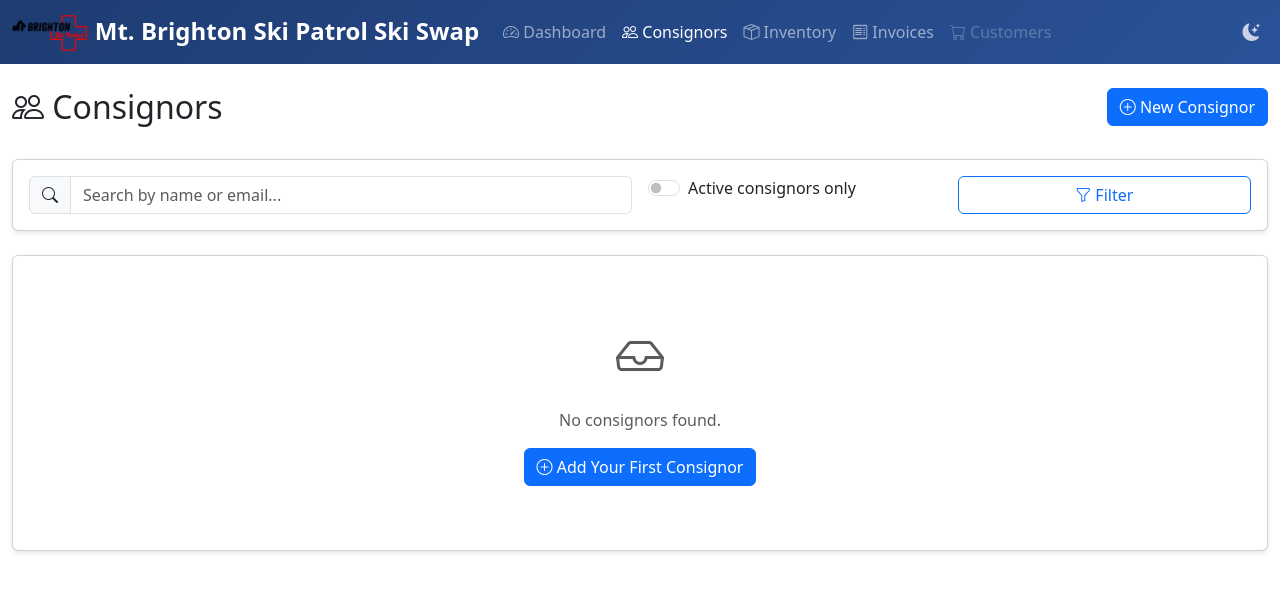
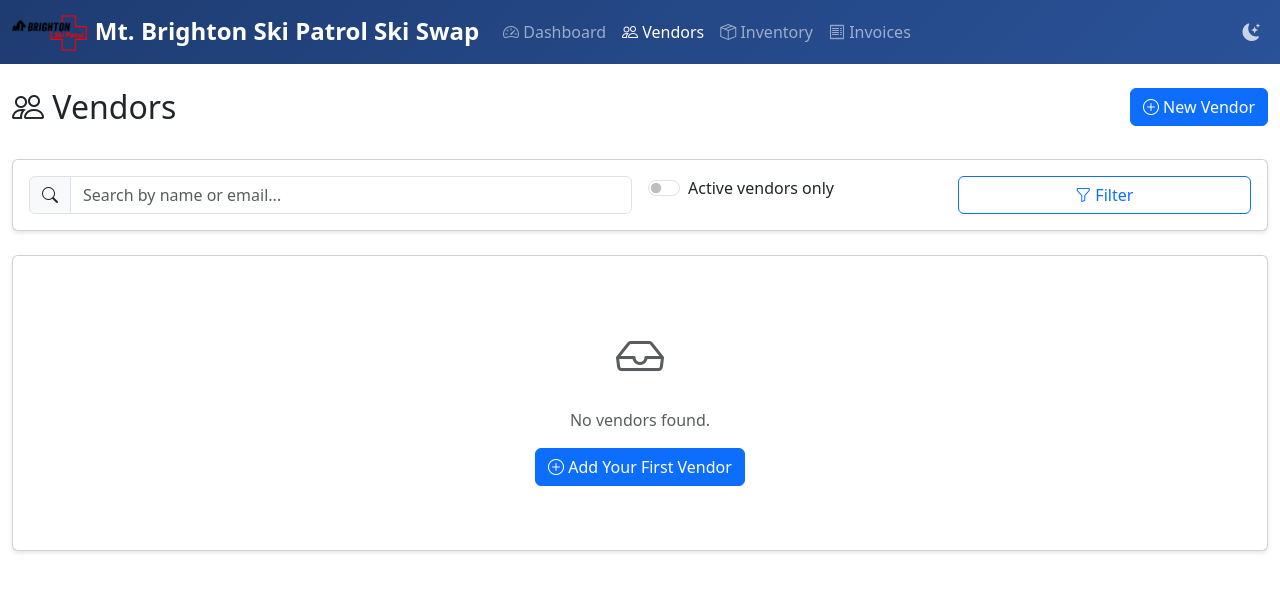
Before and after one commit to jbhenry/skisale_app, a Flask app: page /vendors in a window 1280 px wide. Shown: the top 592 px of the page. Run offline with Flask 3, Linux system fonts and the light colour scheme; some libraries are stand-ins or nearby versions.

Commit message:
UPDATE: rename Consignor → Vendor throughout UI and codebase
Replace all display text occurrences of Consignor/Consignors with
Vendor/Vendors in templates, flash messages, report headers, and comments.
No model, route, or variable names changed.

Co-Authored-By: Claude Sonnet 4.6 <noreply@anthropic.com>

```diff
--- a/app.py
+++ b/app.py
@@ -242,12 +242,12 @@ def vendor_new():
             db.session.add(vendor)
             db.session.commit()
 
-            flash(f'Consignor "{vendor.full_name}" created successfully!', 'success')
+            flash(f'Vendor "{vendor.full_name}" created successfully!', 'success')
             return redirect(url_for('vendor_view', vendor_id=vendor.id))
 
         except Exception as e:
             db.session.rollback()
-            flash(f'Error creating consignor: {str(e)}', 'error')
+            flash(f'Error creating vendor: {str(e)}', 'error')
 
     return render_template('vendor_form.html', vendor=None, action='New')
 
@@ -274,12 +274,12 @@ def vendor_edit(vendor_id):
 
             db.session.commit()
 
-            flash(f'Consignor "{vendor.full_name}" updated successfully!', 'success')
+            flash(f'Vendor "{vendor.full_name}" updated successfully!', 'success')
             return redirect(url_for('vendors_list'))
 
         except Exception as e:
             db.session.rollback()
-            flash(f'Error updating consignor: {str(e)}', 'error')
+            flash(f'Error updating vendor: {str(e)}', 'error')
 
     return render_template('vendor_form.html', vendor=vendor, action='Edit')
 
@@ -291,10 +291,10 @@ def vendor_delete(vendor_id):
     try:
         vendor.active = False
         db.session.commit()
-        flash(f'Consignor "{vendor.full_name}" deactivated successfully!', 'success')
+        flash(f'Vendor "{vendor.full_name}" deactivated successfully!', 'success')
     except Exception as e:
         db.session.rollback()
-        flash(f'Error deactivating consignor: {str(e)}', 'error')
+        flash(f'Error deactivating vendor: {str(e)}', 'error')
 
     return redirect(url_for('vendors_list',
         search=request.form.get('search', ''),
@@ -311,10 +311,10 @@ def vendor_reactivate(vendor_id):
     try:
         vendor.active = True
         db.session.commit()
-        flash(f'Consignor "{vendor.full_name}" reactivated successfully!', 'success')
+        flash(f'Vendor "{vendor.full_name}" reactivated successfully!', 'success')
     except Exception as e:
         db.session.rollback()
-        flash(f'Error reactivating consignor: {str(e)}', 'error')
+        flash(f'Error reactivating vendor: {str(e)}', 'error')
 
     return redirect(url_for('vendors_list',
         search=request.form.get('search', ''),
@@ -490,7 +490,7 @@ def vendor_checkin(vendor_id):
             if not item:
                 flash(f'SKU {sku} not found.', 'error')
             elif item.vendor_id != vendor.id:
-                flash(f'SKU {sku} belongs to a different consignor — not checked in.', 'error')
+                flash(f'SKU {sku} belongs to a different vendor — not checked in.', 'error')
             elif item.status == 'In-Stock':
                 flash(f'SKU {sku} ({item.description or item.equipment_type}) is already In-Stock.', 'warning')
             elif item.status not in CHECKIN_STATUSES:
@@ -535,7 +535,7 @@ def vendor_checkout(vendor_id):
             item_id = request.form.get('item_id', type=int)
             item = db.get_or_404(Inventory, item_id)
             if item.vendor_id != vendor.id:
-                flash(f'SKU {item.sku} belongs to a different consignor.', 'error')
+                flash(f'SKU {item.sku} belongs to a different vendor.', 'error')
             elif item.status not in ('In-Stock', 'Rejected'):
                 flash(f'SKU {item.sku} has status "{item.status}" and cannot be actioned.', 'warning')
             else:
@@ -566,7 +566,7 @@ def vendor_checkout(vendor_id):
                 if not item:
                     flash(f'SKU {sku} not found.', 'error')
                 elif item.vendor_id != vendor.id:
-                    flash(f'SKU {sku} belongs to a different consignor — not checked out.', 'error')
+                    flash(f'SKU {sku} belongs to a different vendor — not checked out.', 'error')
                 elif item.status == 'Returned to Vendor':
                     flash(f'SKU {sku} ({item.description or item.equipment_type}) has already been returned.', 'warning')
                 elif item.status not in ('In-Stock', 'Rejected'):
@@ -934,7 +934,7 @@ def admin_initialize_db():
         Inventory.query.delete()
         Vendor.query.update({'active': False})
         db.session.commit()
-        flash('Database initialized: all sales data cleared and consignors set to inactive.', 'success')
+        flash('Database initialized: all sales data cleared and vendors set to inactive.', 'success')
     except Exception as e:
         db.session.rollback()
         flash(f'Error initializing database: {str(e)}', 'error')
@@ -942,7 +942,7 @@ def admin_initialize_db():
 
 @app.route('/admin/payout-report')
 def admin_payout_report():
-    """Generate an xlsx payout report — one row per consignor with amounts owed."""
+    """Generate an xlsx payout report — one row per vendor with amounts owed."""
     # Gather per-vendor sales data from invoice lines
     vendor_data = {}
     for invoice in Invoice.query.all():
@@ -983,7 +983,7 @@ def admin_payout_report():
 
     # Header row (row 2)
     headers = [
-        'Vendor #', 'Consignor Name',
+        'Vendor #', 'Vendor Name',
         'Address', 'City', 'State', 'ZIP',
         'Items Consigned', 'Items Sold',
         'Total Sold Price', 'Commission Rate', 'Commission Withheld', 'Total Payout'
@@ -1098,7 +1098,7 @@ def _inventory_xlsx(title, status_filter, sheet_name):
     title_cell.alignment = Alignment(horizontal='center')
 
     # Header row (row 2)
-    headers = ['SKU', 'Vendor #', 'Consignor Name', 'Equipment Type', 'Description', 'Price']
+    headers = ['SKU', 'Vendor #', 'Vendor Name', 'Equipment Type', 'Description', 'Price']
     ws.append(headers)
     for col in range(1, len(headers) + 1):
         cell = ws.cell(row=2, column=col)
@@ -1315,7 +1315,7 @@ def _amount_to_words(amount):
 @app.route('/admin/print-checks')
 def admin_print_checks():
     """Generate a print-ready PDF: one check per page, top third = check,
-    middle and bottom thirds = consignor stubs."""
+    middle and bottom thirds = vendor stubs."""
     # ── Gather per-vendor payout data ────────────────────────────────────────
     vendor_sales  = {}   # vid -> total sold dollars
     vendor_items  = {}   # vid -> count of items sold
--- a/templates/base.html
+++ b/templates/base.html
@@ -92,7 +92,7 @@
                     <li class="nav-item">
                         <a class="nav-link {% if request.endpoint == 'vendors_list' %}active{% endif %}"
                            href="{{ url_for('vendors_list') }}">
-                            <i class="bi bi-people"></i> Consignors
+                            <i class="bi bi-people"></i> Vendors
                         </a>
                     </li>
                     <li class="nav-item">
@@ -106,9 +106,6 @@
                            href="{{ url_for('invoices_list') }}">
                             <i class="bi bi-receipt"></i> Invoices
                         </a>
-                    </li>
-                    <li class="nav-item">
-                        <a class="nav-link disabled" href="#"><i class="bi bi-cart"></i> Customers</a>
                     </li>
                 </ul>
                 <button id="darkModeToggle" title="Toggle dark mode">
--- a/templates/inventory_list.html
+++ b/templates/inventory_list.html
@@ -44,7 +44,7 @@
             </div>
             <div class="col-md-2">
                 <select class="form-select" name="vendor" onchange="this.form.submit()">
-                    <option value="">All Consignors</option>
+                    <option value="">All Vendors</option>
                     {% for vendor in vendors %}
                     <option value="{{ vendor.id }}" {% if vendor_filter == vendor.id|string %}selected{% endif %}>
                         #{{ vendor.id }} - {{ vendor.full_name }}
@@ -77,7 +77,7 @@
                 <thead class="table-light">
                     <tr>
                         <th>SKU</th>
-                        <th>Consignor</th>
+                        <th>Vendor</th>
                         <th>Equipment Type</th>
                         <th>Description</th>
                         <th>Price</th>
--- a/templates/inventory_view.html
+++ b/templates/inventory_view.html
@@ -57,10 +57,10 @@
             </div>
         </div>
 
-        <!-- Consignor Info Card -->
+        <!-- Vendor Info Card -->
         <div class="card mb-3">
             <div class="card-header">
-                <h5 class="mb-0"><i class="bi bi-person"></i> Consignor Information</h5>
+                <h5 class="mb-0"><i class="bi bi-person"></i> Vendor Information</h5>
             </div>
             <div class="card-body">
                 <div class="row mb-2">
@@ -87,7 +87,7 @@
                         {{ (item.vendor.commission_rate * 100) | int }}%
                         <small class="text-muted">
                             (We keep ${{ "%.2f"|format(item.price * item.vendor.commission_rate) }},
-                            Consignor gets ${{ "%.2f"|format(item.price * (1 - item.vendor.commission_rate)) }})
+                            Vendor gets ${{ "%.2f"|format(item.price * (1 - item.vendor.commission_rate)) }})
                         </small>
                     </div>
                 </div>
--- a/templates/invoice_edit.html
+++ b/templates/invoice_edit.html
@@ -109,7 +109,8 @@
                                 <label for="tax_rate" class="form-label">Sales Tax Rate (%)</label>
                                 <input type="number" class="form-control" name="tax_rate"
                                        value="{{ (invoice.tax_rate * 100)|round(2) }}"
-                                       step="0.01" min="0" max="100">
+                                       step="0.01" min="0" max="100" readonly>
+                                <small class="text-muted">Fixed rate (6%)</small>
                             </div>
 
                             <div class="mb-3">
--- a/templates/invoice_form.html
+++ b/templates/invoice_form.html
@@ -28,7 +28,8 @@
                             <input type="number" class="form-control" id="tax_rate"
                                    name="tax_rate" step="0.01" min="0" max="100"
                                    value="{{ default_tax_rate }}"
-                                   placeholder="6.00">
+                                   placeholder="6.00" readonly>
+                            <small class="text-muted">Fixed rate (6%)</small>
                         </div>
                         <div class="col-md-6">
                             <label for="payment_method" class="form-label">Payment Method</label>
--- a/templates/invoice_view.html
+++ b/templates/invoice_view.html
@@ -10,6 +10,9 @@
             <div class="d-flex gap-2">
                 <a href="{{ url_for('invoices_list') }}" class="btn btn-outline-secondary">
                     <i class="bi bi-arrow-left"></i> Back to List
+                </a>
+                <a href="{{ url_for('invoice_new') }}" class="btn btn-outline-primary">
+                    <i class="bi bi-plus-circle"></i> New Sale
                 </a>
                 {% if returns_mode %}
                 <a href="{{ url_for('invoice_view', invoice_id=invoice.id) }}" class="btn btn-outline-secondary">
@@ -69,7 +72,7 @@
                                 <th>SKU</th>
                                 <th>Description</th>
                                 <th>Equipment Type</th>
-                                <th>Consignor</th>
+                                <th>Vendor</th>
                                 <th class="text-end">Price</th>
                                 {% if returns_mode %}<th></th>{% endif %}
                             </tr>
--- a/templates/vendor_checkout.html
+++ b/templates/vendor_checkout.html
@@ -154,7 +154,7 @@
                         {% else %}
                         <div class="text-center text-muted py-4">
                             <i class="bi bi-check-circle text-success" style="font-size: 2.5rem;"></i>
-                            <p class="mt-2 mb-0">No items pending return for this consignor.</p>
+                            <p class="mt-2 mb-0">No items pending return for this vendor.</p>
                         </div>
                         {% endif %}
                     </div>
--- a/templates/vendors_list.html
+++ b/templates/vendors_list.html
@@ -5,11 +5,11 @@
 {% block content %}
 <div class="row mb-4">
     <div class="col">
-        <h2><i class="bi bi-people"></i> Consignors</h2>
+        <h2><i class="bi bi-people"></i> Vendors</h2>
     </div>
     <div class="col-auto">
         <a href="{{ url_for('vendor_new') }}" class="btn btn-primary">
-            <i class="bi bi-plus-circle"></i> New Consignor
+            <i class="bi bi-plus-circle"></i> New Vendor
         </a>
     </div>
 </div>
@@ -35,7 +35,7 @@
                     <input type="hidden" name="active_only" id="activeOnlyValue"
                            value="{% if active_only %}true{% else %}false{% endif %}">
                     <label class="form-check-label" for="activeOnlySwitch">
-                        Active consignors only
+                        Active vendors only
                     </label>
                 </div>
             </div>
@@ -153,14 +153,14 @@
         </div>
 
         <div class="mt-3 text-muted">
-            <small>Showing {{ vendors|length }} consignor(s)</small>
+            <small>Showing {{ vendors|length }} vendor(s)</small>
         </div>
         {% else %}
         <div class="text-center py-5 text-muted">
             <i class="bi bi-inbox" style="font-size: 3rem;"></i>
-            <p class="mt-3">No consignors found.</p>
+            <p class="mt-3">No vendors found.</p>
             <a href="{{ url_for('vendor_new') }}" class="btn btn-primary">
-                <i class="bi bi-plus-circle"></i> Add Your First Consignor
+                <i class="bi bi-plus-circle"></i> Add Your First Vendor
             </a>
         </div>
         {% endif %}
@@ -176,8 +176,8 @@
                 <button type="button" class="btn-close" data-bs-dismiss="modal"></button>
             </div>
             <div class="modal-body">
-                Are you sure you want to deactivate consignor <strong id="vendorName"></strong>?
-                <p class="text-muted mt-2"><small>The consignor will be marked as inactive but not permanently deleted.</small></p>
+                Are you sure you want to deactivate vendor <strong id="vendorName"></strong>?
+                <p class="text-muted mt-2"><small>The vendor will be marked as inactive but not permanently deleted.</small></p>
             </div>
             <div class="modal-footer">
                 <button type="button" class="btn btn-secondary" data-bs-dismiss="modal">Cancel</button>
```
Also changed, not shown: templates/admin.html (+4 -4 lines), templates/dashboard.html (+4 -4 lines), templates/inventory_form.html (+6 -6 lines), templates/vendor_checkout_receipt.html (+7 -7 lines), templates/vendor_form.html (+5 -5 lines), templates/vendor_receipt.html (+7 -7 lines), templates/vendor_view.html (+7 -4 lines), tests/test_admin.py (+2 -2 lines), 1 other file.
